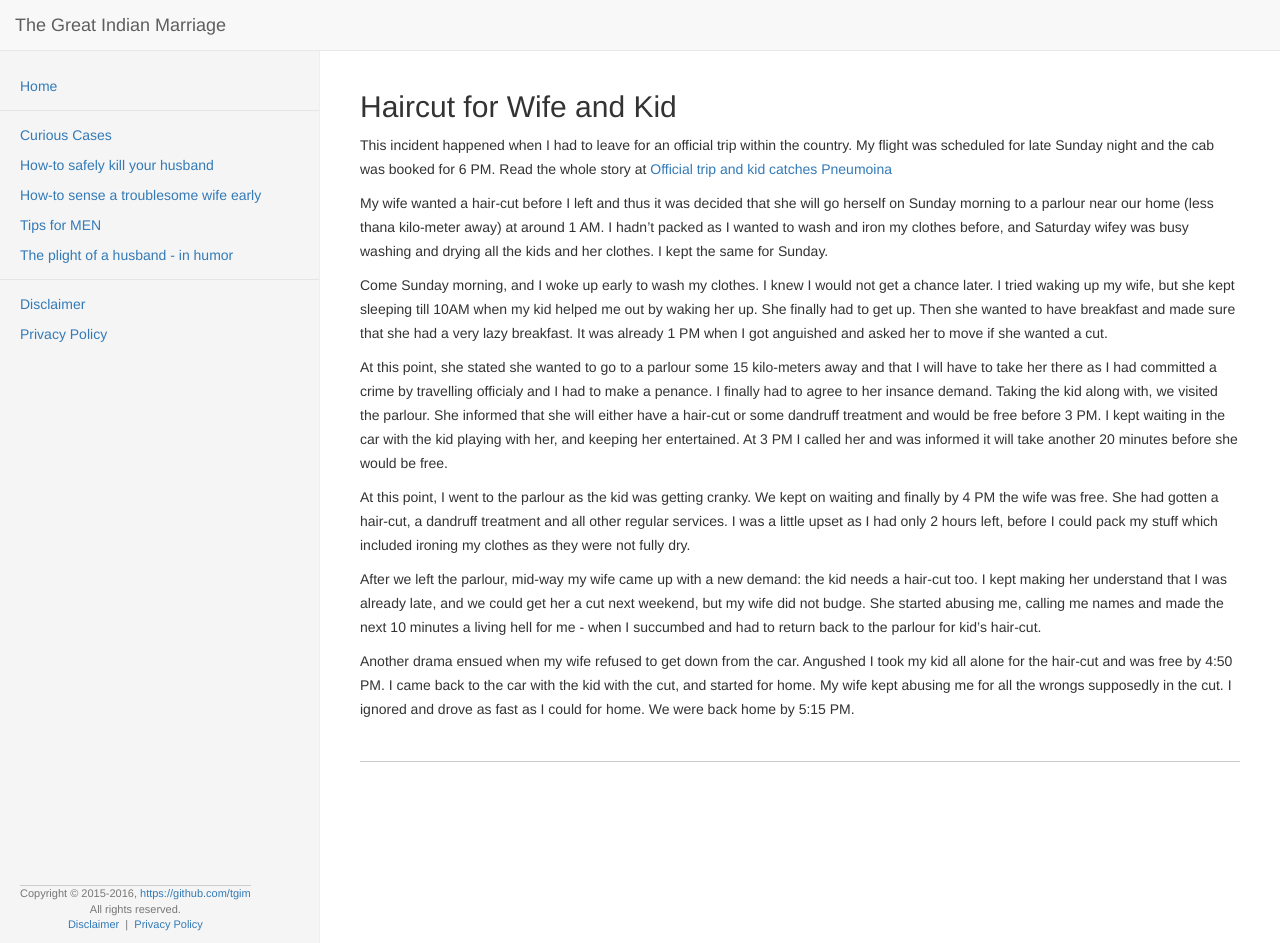
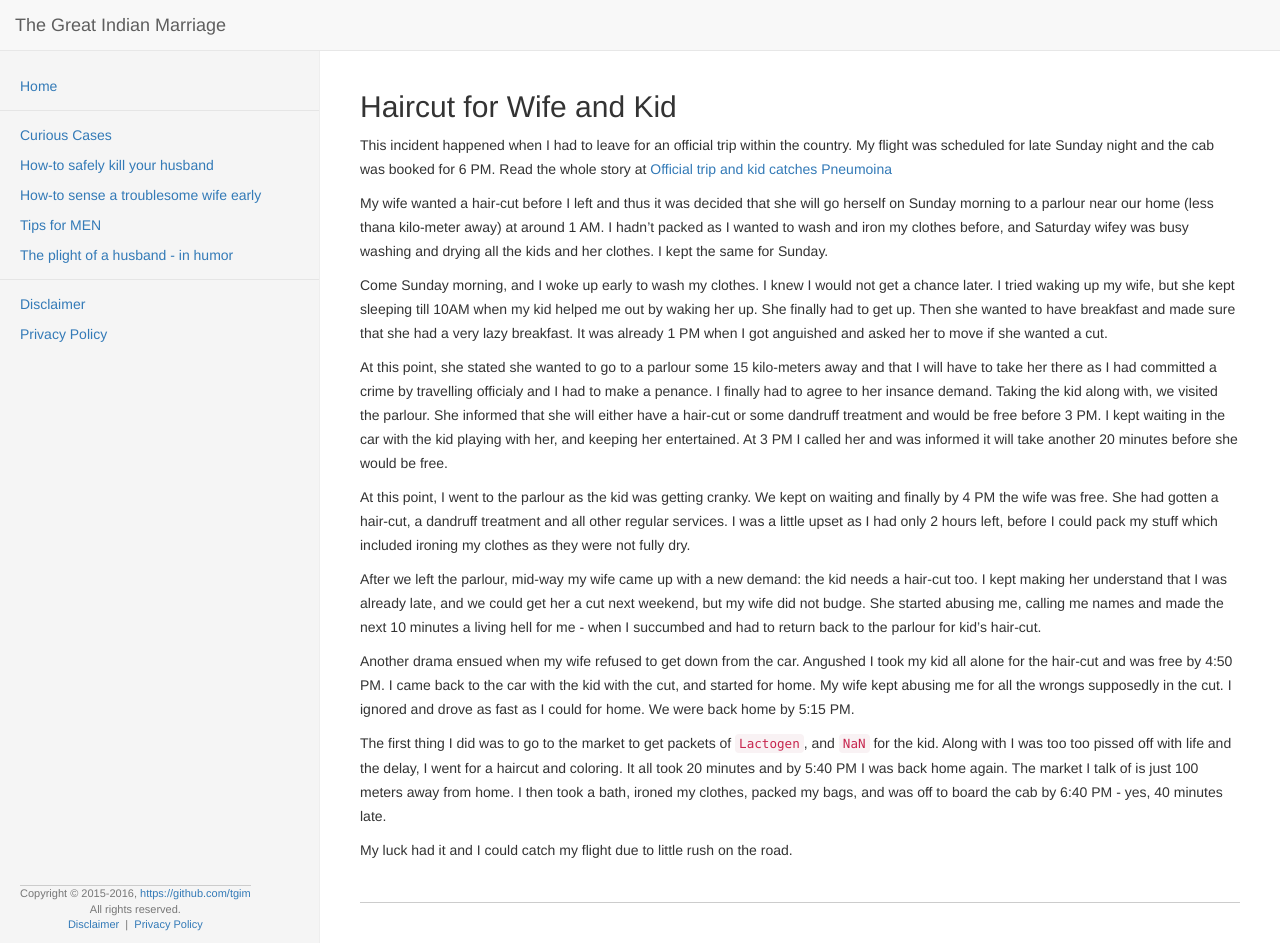
Before and after one commit to tgim/tgim.github.io, a Jekyll site: the page built from cases/haircut-wife-kid.md, in a window 1280 px wide and 943 px high. Built offline with Jekyll 4.4.1, drawn with Linux system fonts in a browser that asks for light colours; nearby versions of some CDN libraries.

Commit message:
Update haircut-wife-kid.md

```diff
--- a/cases/haircut-wife-kid.md
+++ b/cases/haircut-wife-kid.md
@@ -37,3 +37,10 @@ Another drama ensued when my wife refused to get down from the car. Angushed I t
 and was free by 4:50 PM. I came back to the car with the kid with the cut, and started for home. My wife kept
 abusing me for all the wrongs supposedly in the cut. I ignored and drove as fast as I could for home. We were back
 home by 5:15 PM.
+
+The first thing I did was to go to the market to get packets of `Lactogen`, and `NaN` for the kid. Along with I was
+too too pissed off with life and the delay, I went for a haircut and coloring. It all took 20 minutes and by 5:40 PM
+I was back home again. The market I talk of is just 100 meters away from home. I then took a bath, ironed my clothes,
+packed my bags, and was off to board the cab by 6:40 PM - yes, 40 minutes late.
+
+My luck had it and I could catch my flight due to little rush on the road.
```
